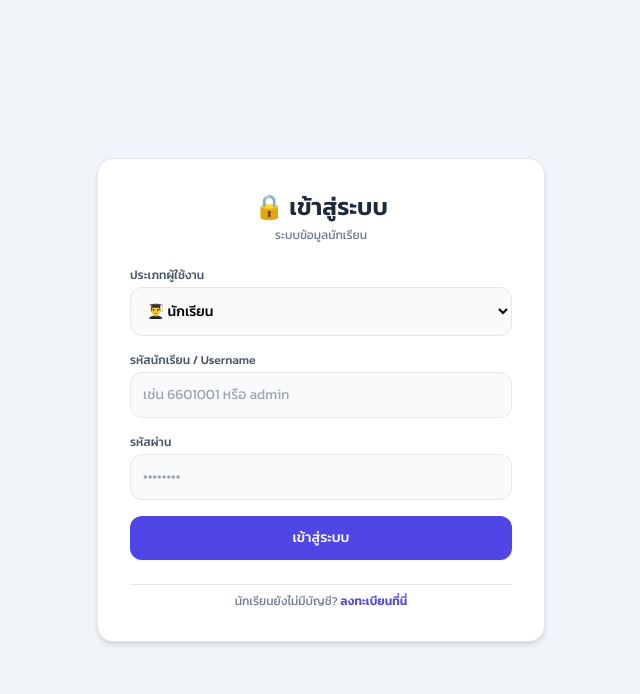
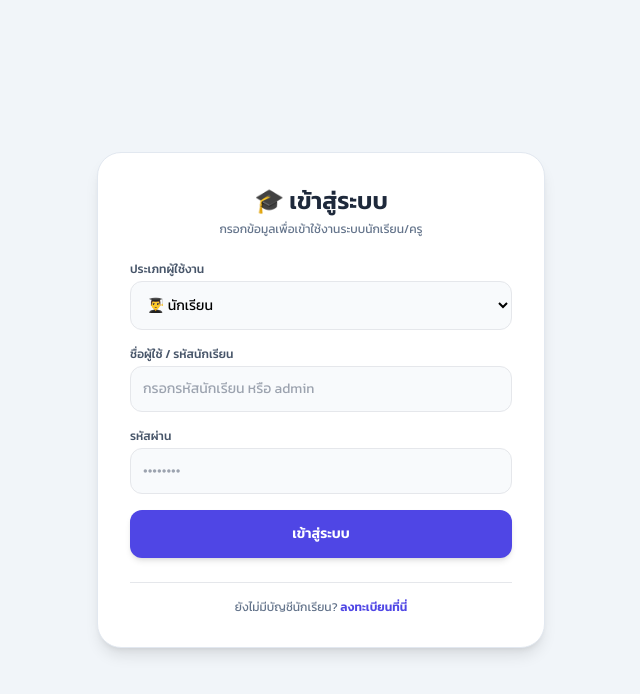
Before and after one commit to sittisak2009/student-web, a Flask app: page /login in a window 1280 px wide. Shown: the top 694 px of the page, without its empty margins (319-959 px from the left). Run offline with Flask 3, Linux system fonts and the light colour scheme; some libraries are stand-ins or nearby versions.

Commit message:
Update login.html

```diff
--- a/templates/login.html
+++ b/templates/login.html
@@ -3,49 +3,64 @@
 <head>
     <meta charset="UTF-8">
     <meta name="viewport" content="width=device-width, initial-scale=1.0">
-    <title>เข้าสู่ระบบ</title>
+    <title>เข้าสู่ระบบ - ระบบจัดการข้อมูลนักเรียน</title>
     <script src="https://cdn.tailwindcss.com"></script>
     <link href="https://fonts.googleapis.com/css2?family=Kanit:wght@300;400;500;600&display=swap" rel="stylesheet">
     <style> body { font-family: 'Kanit', sans-serif; } </style>
 </head>
 <body class="bg-slate-100 min-h-screen flex items-center justify-center p-4">
-    <div class="bg-white p-8 rounded-2xl shadow-md border border-slate-200 w-full max-w-md space-y-6">
+
+    <div class="bg-white p-8 rounded-3xl shadow-lg border border-slate-200 w-full max-w-md space-y-6">
+
         <div class="text-center space-y-1">
-            <h1 class="text-2xl font-bold text-slate-800">🔒 เข้าสู่ระบบ</h1>
-            <p class="text-xs text-slate-500">ระบบข้อมูลนักเรียน</p>
+            <h1 class="text-2xl font-bold text-slate-800">🎓 เข้าสู่ระบบ</h1>
+            <p class="text-slate-500 text-xs">กรอกข้อมูลเพื่อเข้าใช้งานระบบนักเรียน/ครู</p>
         </div>
 
-        {% if error %}
-        <div class="bg-red-50 text-red-600 text-xs p-3 rounded-xl text-center border border-red-100">
-            {{ error }}
-        </div>
-        {% endif %}
+        <!-- แถบแสดงข้อความแจ้งเตือนความผิดพลาด -->
+        {% with messages = get_flashed_messages(with_categories=true) %}
+          {% if messages %}
+            {% for category, message in messages %}
+              <div class="p-3.5 rounded-xl text-xs font-medium border text-center
+                  {% if category == 'success' %}bg-emerald-50 text-emerald-700 border-emerald-200
+                  {% elif category == 'error' %}bg-rose-50 text-rose-700 border-rose-200
+                  {% else %}bg-sky-50 text-sky-700 border-sky-200{% endif %}">
+                  {{ message }}
+              </div>
+            {% endfor %}
+          {% endif %}
+        {% endwith %}
 
         <form action="/login" method="POST" class="space-y-4">
+
             <div>
                 <label class="block text-xs font-medium text-slate-600 mb-1">ประเภทผู้ใช้งาน</label>
-                <select name="role" class="w-full p-3 bg-slate-50 border rounded-xl outline-none text-sm font-medium">
+                <select name="role" class="w-full p-3 bg-slate-50 border rounded-xl text-sm outline-none focus:ring-2 focus:ring-indigo-500">
                     <option value="student">👨‍🎓 นักเรียน</option>
-                    <option value="teacher">👨‍🏫 ครู / ผู้ดูแลระบบ</option>
+                    <option value="teacher">👨‍🏫 ครูประจำชั้น / แอดมิน</option>
                 </select>
             </div>
+
             <div>
-                <label class="block text-xs font-medium text-slate-600 mb-1">รหัสนักเรียน / Username</label>
-                <input type="text" name="username" required placeholder="เช่น 6601001 หรือ admin" class="w-full p-3 bg-slate-50 border rounded-xl outline-none text-sm">
+                <label class="block text-xs font-medium text-slate-600 mb-1">ชื่อผู้ใช้ / รหัสนักเรียน</label>
+                <input type="text" name="username" required placeholder="กรอกรหัสนักเรียน หรือ admin" class="w-full p-3 bg-slate-50 border rounded-xl text-sm outline-none focus:ring-2 focus:ring-indigo-500">
             </div>
+
             <div>
                 <label class="block text-xs font-medium text-slate-600 mb-1">รหัสผ่าน</label>
-                <input type="password" name="password" required placeholder="••••••••" class="w-full p-3 bg-slate-50 border rounded-xl outline-none text-sm">
+                <input type="password" name="password" required placeholder="••••••••" class="w-full p-3 bg-slate-50 border rounded-xl text-sm outline-none focus:ring-2 focus:ring-indigo-500">
             </div>
-            <button type="submit" class="w-full py-3 bg-indigo-600 hover:bg-indigo-700 text-white rounded-xl text-sm font-medium transition shadow-sm">
+
+            <button type="submit" class="w-full py-3.5 bg-indigo-600 hover:bg-indigo-700 text-white rounded-xl text-sm font-semibold transition shadow-md">
                 เข้าสู่ระบบ
             </button>
         </form>
 
-        <div class="text-center pt-2 border-t text-xs">
-            <span class="text-slate-500">นักเรียนยังไม่มีบัญชี? </span>
-            <a href="/register" class="text-indigo-600 font-semibold hover:underline">ลงทะเบียนที่นี่</a>
+        <div class="text-center border-t pt-4">
+            <p class="text-xs text-slate-500">ยังไม่มีบัญชีนักเรียน? <a href="/register" class="text-indigo-600 font-semibold hover:underline">ลงทะเบียนที่นี่</a></p>
         </div>
+
     </div>
+
 </body>
 </html>
```
